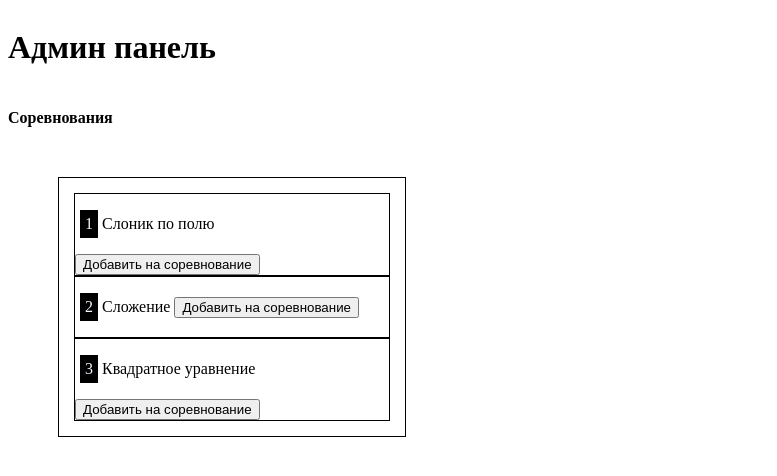
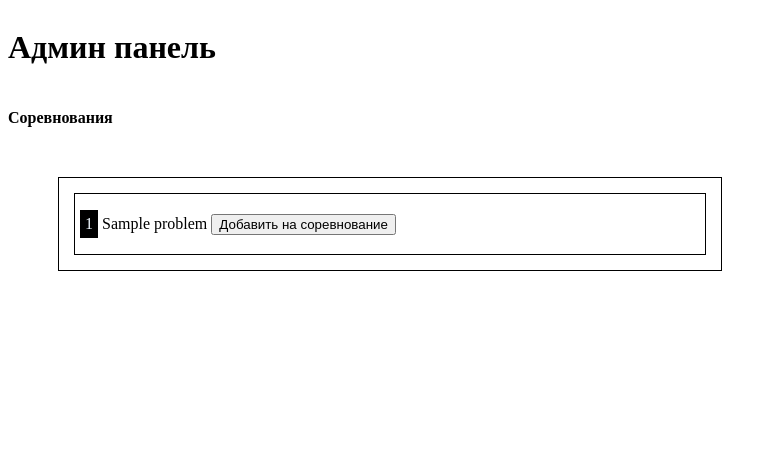
Before and after one commit to CodeBattles-nn/codebattles, a Flask app: template templates/admin/problems_list.html in a window 1280 px wide. Shown: the top 476 px of the page, without its empty margins (0-777 px from the left). Run offline with Flask 3, Linux system fonts and the light colour scheme; the template is opened without the code that fills it: most values are stand-ins (such as "Sample title", 1, 10 or a date in 2020).

Commit message:
Admin panel problems management

```diff
--- a/main.py
+++ b/main.py
@@ -6,6 +6,7 @@ from web.api import *
 from web.sends import *
 from web.admin.auth import *
 from web.admin.panel import *
+from web.admin.problems import *
 
 if __name__ == '__main__':
     app.run(host="0.0.0.0")
--- a/templates/admin/problems_list.html
+++ b/templates/admin/problems_list.html
@@ -12,7 +12,15 @@
         display: inline-block;
     }
 </style>
+<script>
+    function send(){
+        let letter = prompt('Буква задачи');
+        let id = prompt('id соревнования');
+        console.log(letter)
+        console.log(id)
+    }
 
+</script>
 <body>
     <div>
         <h1 class="inline">Админ панель</h1>
@@ -20,31 +28,19 @@
 
     <h4>Соревнования</h4>
 
-    <div class="block" style="border: 1px solid;padding: 15px; margin: 50px;width: 25%;">
+    <div class="block" style="border: 1px solid;padding: 15px; margin: 50px;width: 50%;">
+
+        {% for problem in problems%}
 
         <div style="display: flex;flex-flow: column wrap;">
-            <div class="block" style="border: 1px solid" title="По лесу слоник ходит, бродит">
-                <p class="inline" style="background-color: black;color: aliceblue;padding: 5px;margin-left: 5px;">1</p>
-                <p class="inline">Слоник по полю</p>
-                <button class="inline">Добавить на соревнование</button>
+            <div class="block" style="border: 1px solid" title="{{problem[2]}}">
+                <p class="inline" style="background-color: black;color: aliceblue;padding: 5px;margin-left: 5px;">{{problem[0]}}</p>
+                <p class="inline">{{problem[1]}}</p>
+                <button class="inline" onclick="send()">Добавить на соревнование</button>
             </div>
         </div>
 
-        <div style="display: flex;flex-flow: column wrap;">
-            <div class="block" style="border: 1px solid" title="По лесу слоник ходит, бродит">
-                <p class="inline" style="background-color: black;color: aliceblue;padding: 5px;margin-left: 5px;">2</p>
-                <p class="inline">Сложение</p>
-                <button class="inline">Добавить на соревнование</button>
-            </div>
-        </div>
-
-        <div style="display: flex;flex-flow: column wrap;">
-            <div class="block" style="border: 1px solid" title="По лесу слоник ходит, бродит">
-                <p class="inline" style="background-color: black;color: aliceblue;padding: 5px;margin-left: 5px;">3</p>
-                <p class="inline">Квадратное уравнение</p>
-                <button class="inline">Добавить на соревнование</button>
-            </div>
-        </div>
+        {% endfor %}
 </body>
 
 </html>
--- a/web/battle.py
+++ b/web/battle.py
@@ -49,7 +49,10 @@ def problems(user_id, uid):
         id = task[0]
         name = task[1]
         tasks_dict[id] = task
-        tasks.append((strs[problems_ids.index(id)], name, get_table_color_class_by_score(score[i])))
+
+        letter = strs[problems_ids.index(id)]
+
+        tasks.append((letter, name, get_table_color_class_by_score(score[strs.index(letter)])))
 
     tasks.sort()
 
```
Also changed, not shown: templates/admin/panel.html (+10 -7 lines), web/admin/panel.py (+75 -2 lines), web/admin/problems.py (added, +18 -0 lines), db.db.
